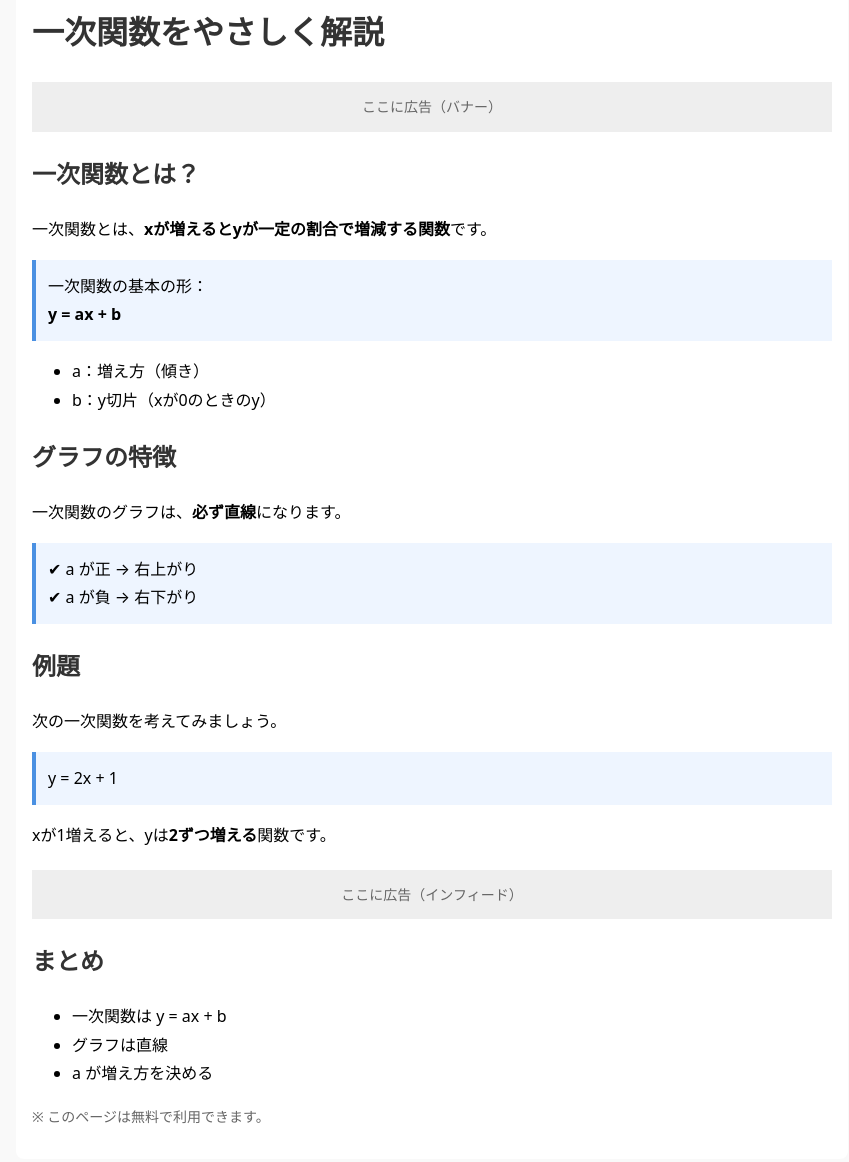
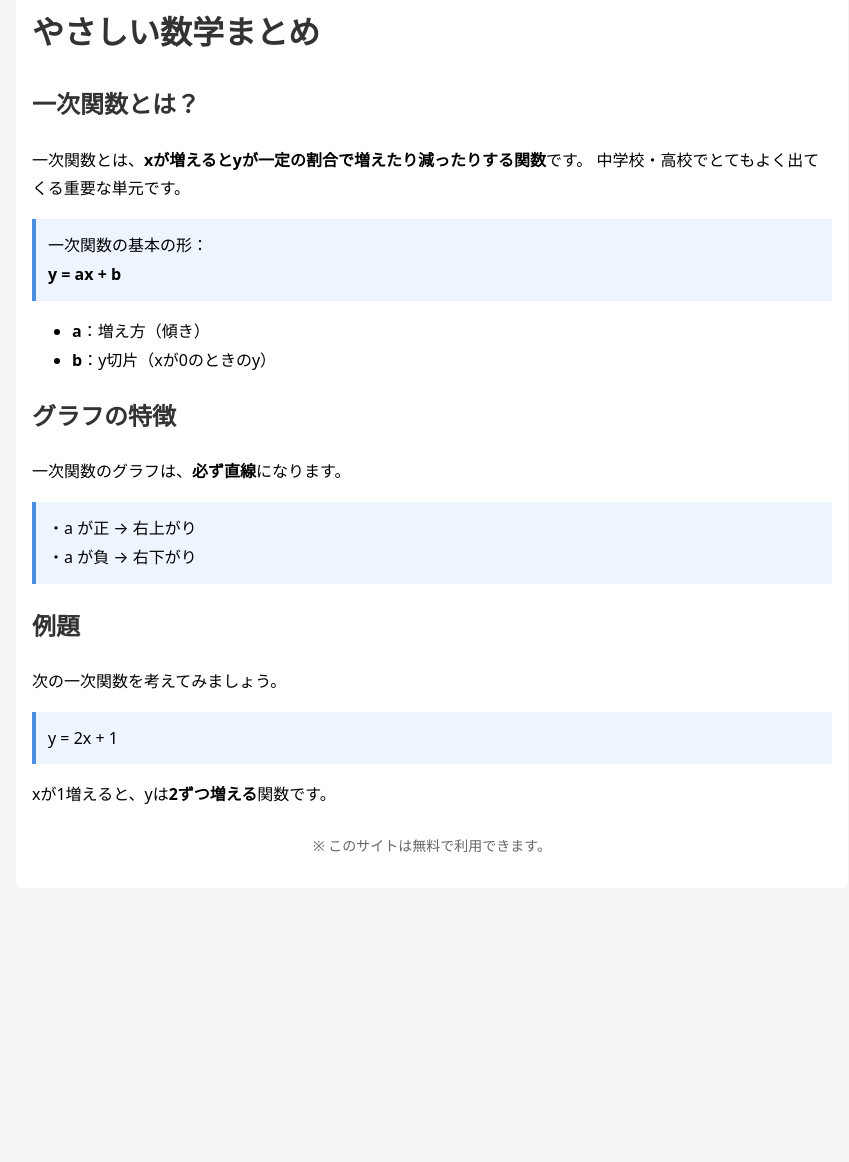
Before and after one commit to irobato4-collab/study-math, a plain HTML site: page index.html in a window 1280 px wide. Shown: the part 50-1212 px from the top of the page, without its empty margins (208-1057 px from the left). After the commit the page ends 954 px from the top, so only its background shows below. Drawn offline with Linux system fonts and the light colour scheme.

Commit message:
Update index.html

```diff
--- a/index.html
+++ b/index.html
@@ -2,7 +2,7 @@
 <html lang="ja">
 <head>
   <meta charset="UTF-8">
-  <title>一次関数をやさしく解説</title>
+  <title>やさしい数学まとめ｜一次関数</title>
   <meta name="viewport" content="width=device-width, initial-scale=1.0">
   <style>
     body {
@@ -10,12 +10,12 @@
       line-height: 1.8;
       margin: 0;
       padding: 16px;
-      background: #f9f9f9;
+      background: #f5f5f5;
     }
     .container {
       max-width: 800px;
       margin: auto;
-      background: #fff;
+      background: #ffffff;
       padding: 16px;
       border-radius: 8px;
     }
@@ -28,13 +28,11 @@
       border-left: 4px solid #4a90e2;
       margin: 16px 0;
     }
-    .ad {
-      margin: 20px 0;
-      padding: 12px;
+    footer {
+      margin-top: 24px;
+      font-size: 14px;
+      color: #666;
       text-align: center;
-      background: #eee;
-      color: #666;
-      font-size: 14px;
     }
   </style>
 </head>
@@ -42,16 +40,15 @@
 
 <div class="container">
 
-  <h1>一次関数をやさしく解説</h1>
+  <h1>やさしい数学まとめ</h1>
 
-  <!-- 広告①（ヘッダー下） -->
-  <div class="ad">
-    ここに広告（バナー）
-  </div>
+  <!-- admax：ヘッダー広告 -->
+  <script src="https://adm.shinobi.jp/s/e51c115f427ad4710fffc020c92be8b7"></script>
 
   <h2>一次関数とは？</h2>
   <p>
-    一次関数とは、<strong>xが増えるとyが一定の割合で増減する関数</strong>です。
+    一次関数とは、<strong>xが増えるとyが一定の割合で増えたり減ったりする関数</strong>です。
+    中学校・高校でとてもよく出てくる重要な単元です。
   </p>
 
   <div class="box">
@@ -60,8 +57,8 @@
   </div>
 
   <ul>
-    <li>a：増え方（傾き）</li>
-    <li>b：y切片（xが0のときのy）</li>
+    <li><strong>a</strong>：増え方（傾き）</li>
+    <li><strong>b</strong>：y切片（xが0のときのy）</li>
   </ul>
 
   <h2>グラフの特徴</h2>
@@ -70,14 +67,12 @@
   </p>
 
   <div class="box">
-    ✔ a が正 → 右上がり<br>
-    ✔ a が負 → 右下がり
+    ・a が正 → 右上がり<br>
+    ・a が負 → 右下がり
   </div>
 
   <h2>例題</h2>
-  <p>
-    次の一次関数を考えてみましょう。
-  </p>
+  <p>次の一次関数を考えてみましょう。</p>
 
   <div class="box">
     y = 2x + 1
@@ -87,21 +82,12 @@
     xが1増えると、yは<strong>2ずつ増える</strong>関数です。
   </p>
 
-  <!-- 広告②（コンテンツ下） -->
-  <div class="ad">
-    ここに広告（インフィード）
-  </div>
+  <!-- admax：フッター広告 -->
+  <script src="https://adm.shinobi.jp/s/e51c115f427ad4710fffc020c92be8b7"></script>
 
-  <h2>まとめ</h2>
-  <ul>
-    <li>一次関数は y = ax + b</li>
-    <li>グラフは直線</li>
-    <li>a が増え方を決める</li>
-  </ul>
-
-  <p style="font-size: 14px; color: #666;">
-    ※ このページは無料で利用できます。
-  </p>
+  <footer>
+    <p>※ このサイトは無料で利用できます。</p>
+  </footer>
 
 </div>
 
```
